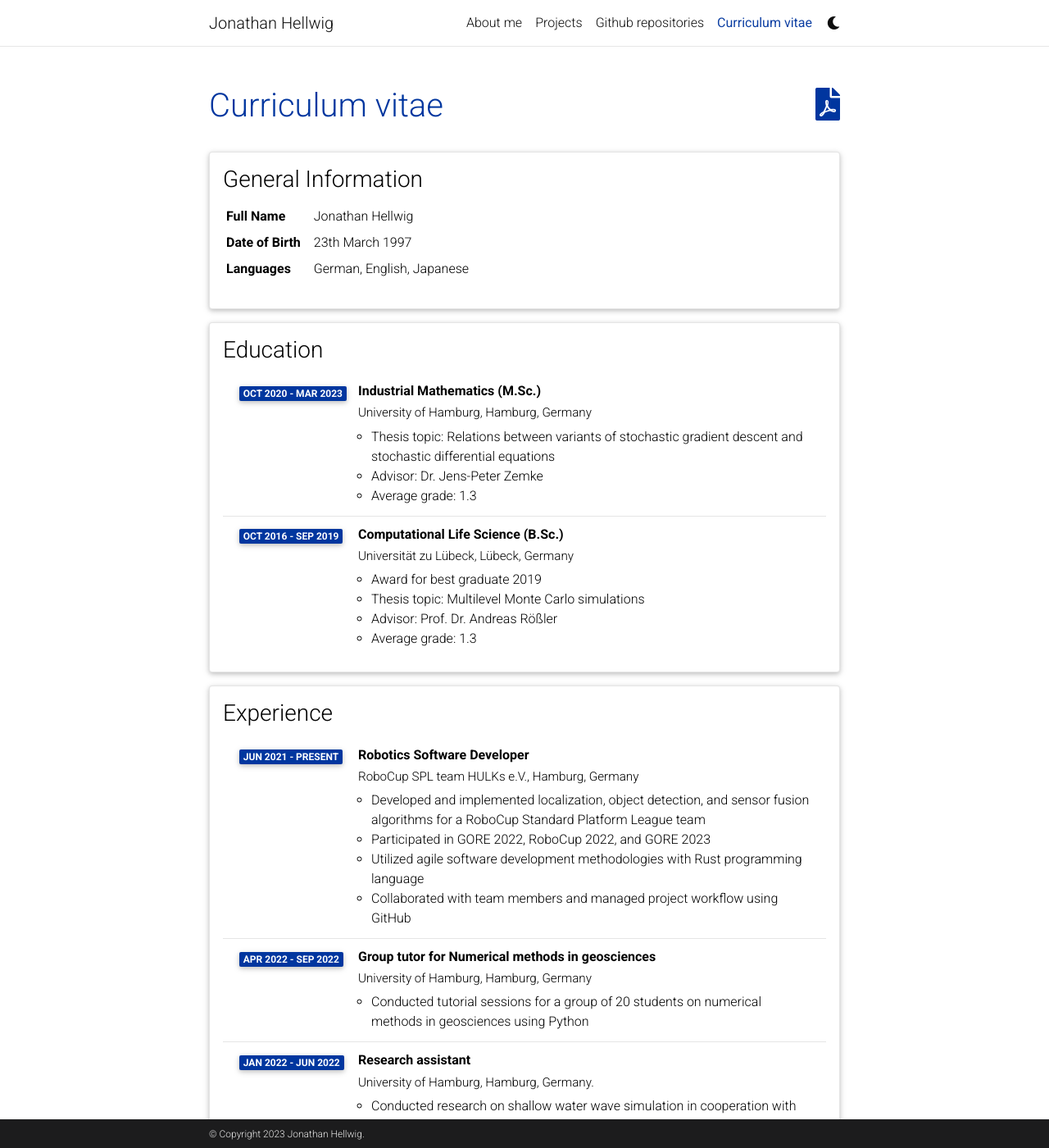
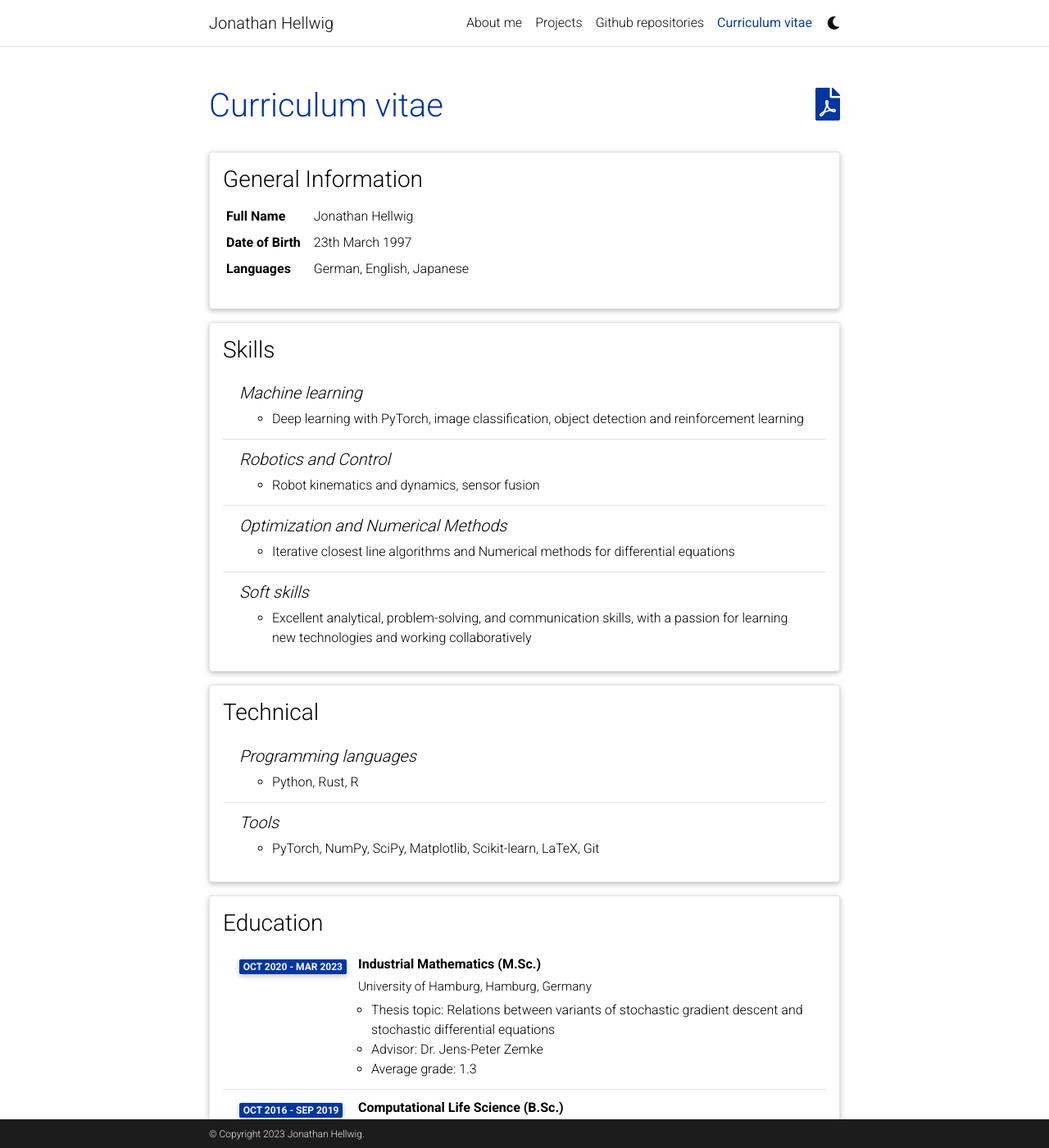
Before and after one commit to jonathan-hellwig/jonathan-hellwig.github.io, a Jekyll site: the page built from _pages/cv.md, in a window 1280 px wide and 1400 px high. Shown: the whole window at 82% size. Built offline with Jekyll 4.4.1, drawn with Linux system fonts in a browser that asks for light colours; comment, search, counter and statistics services are not loaded; a style sheet for code colours, icons or effects is not loaded; some of the changed text lies outside the part shown.

Commit message:
Add skills to website

```diff
--- a/_data/cv.yml
+++ b/_data/cv.yml
@@ -7,6 +7,31 @@
       value: 23th March 1997
     - name: Languages
       value: German, English, Japanese
+
+- title: Skills
+  type: nested_list
+  contents:
+    - title: Machine learning
+      items:
+      - Deep learning with PyTorch, image classification, object detection and reinforcement learning
+    - title: Robotics and Control
+      items:
+      - Robot kinematics and dynamics, sensor fusion
+    - title: Optimization and Numerical Methods
+      items:
+      - Iterative closest line algorithms and Numerical methods for differential equations
+    - title: Soft skills
+      items:
+      - Excellent analytical, problem-solving, and communication skills, with a passion for learning new technologies and working collaboratively
+- title: Technical
+  type: nested_list
+  contents:
+    - title: Programming languages
+      items:
+      - Python, Rust, R
+    - title: Tools
+      items:
+      - PyTorch, NumPy, SciPy, Matplotlib, Scikit-learn, LaTeX, Git
 
 - title: Education
   type: time_table
@@ -38,8 +63,6 @@
       - Participated in GORE 2022, RoboCup 2022, and GORE 2023
       - Utilized agile software development methodologies with Rust programming language
       - Collaborated with team members and managed project workflow using GitHub
-
-
 
     - title: Group tutor for Numerical methods in geosciences
       institution: University of Hamburg, Hamburg, Germany
@@ -75,23 +98,6 @@
       - Assisted in teaching linear algebra course to a group of 30 students
       - Conducted exercises, supervised exams and provided feedback to students
 
-- title: Technical Skills
-  type: nested_list
-  contents:
-    - title: Programming languages
-      items:
-      - Python
-      - Rust
-      - R
-    - title: Tools
-      items:
-      - PyTorch
-      - NumPy
-      - SciPy
-      - Matplotlib
-      - Scikit-learn
-      - LaTeX
-      - Git
 
 - title: Volunteer work
   type: time_table
```
